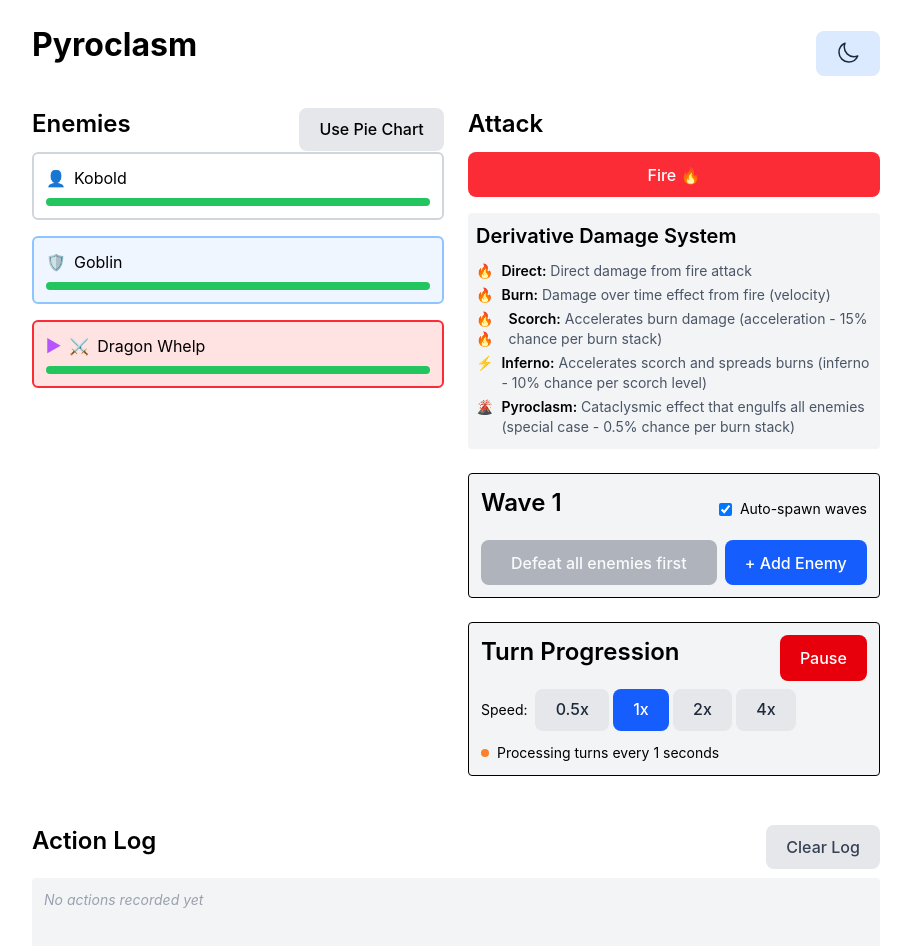
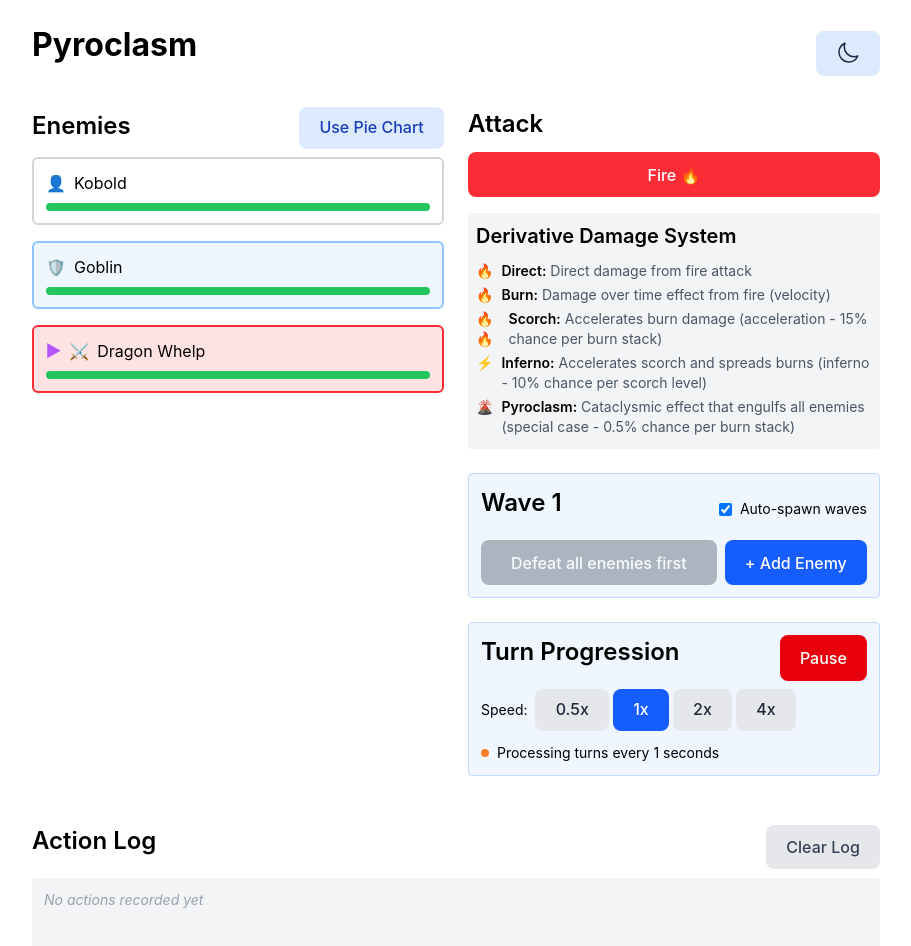
Before and after one commit to kyletolle/pyroclasm, a React (Vite) app: page / in a window 1280 px wide. Shown: the top 946 px of the page, without its empty margins (184-1095 px from the left). Built offline with nearby package versions, Linux system fonts and the light colour scheme.

Commit message:
Fix styles for light mode

```diff
--- a/src/components/AutoTicker.tsx
+++ b/src/components/AutoTicker.tsx
@@ -27,7 +27,13 @@ export function AutoTicker({
   ];
 
   return (
-    <div className="flex flex-col gap-2 border rounded p-3 bg-opacity-10 bg-gray-100 dark:bg-gray-800 dark:bg-opacity-20">
+    <div
+      className={`flex flex-col gap-2 border rounded p-3 ${
+        isDark
+          ? 'bg-gray-800 bg-opacity-20 border-gray-700'
+          : 'bg-blue-50 border-blue-200'
+      }`}
+    >
       <div className="flex items-center justify-between">
         <h2 className="text-xl font-bold">Turn Progression</h2>
         <button
@@ -78,7 +84,9 @@ export function AutoTicker({
         </div>
       ) : (
         <div className="mt-2 flex items-center justify-between">
-          <span className="text-sm text-amber-600 dark:text-amber-400">
+          <span
+            className={`text-sm ${isDark ? 'text-amber-400' : 'text-amber-700'}`}
+          >
             Turn processing paused
           </span>
           <button
--- a/src/components/EnemyList.tsx
+++ b/src/components/EnemyList.tsx
@@ -313,7 +313,11 @@ export function EnemyList({ enemies, selected, onSelect }: Props) {
         <h2 className="text-xl font-bold mb-2">Enemies</h2>
         <button
           onClick={() => setUsePieChart(!usePieChart)}
-          className="text-xs py-1 px-2 rounded bg-gray-200 dark:bg-gray-700 hover:bg-gray-300 dark:hover:bg-gray-600"
+          className={`text-xs py-1 px-2 mb-2 rounded ${
+            isDark
+              ? 'bg-gray-700 hover:bg-gray-600 text-gray-300'
+              : 'bg-blue-100 hover:bg-blue-200 text-blue-800'
+          }`}
         >
           {usePieChart ? 'Use Linear Bar' : 'Use Pie Chart'}
         </button>
--- a/src/components/WaveControls.tsx
+++ b/src/components/WaveControls.tsx
@@ -21,7 +21,13 @@ export function WaveControls({
   const isDark = theme === 'dark';
 
   return (
-    <div className="flex flex-col gap-2 border rounded p-3 bg-opacity-10 bg-gray-100 dark:bg-gray-800 dark:bg-opacity-20">
+    <div
+      className={`flex flex-col gap-2 border rounded p-3 ${
+        isDark
+          ? 'bg-gray-800 bg-opacity-20 border-gray-700'
+          : 'bg-blue-50 border-blue-200'
+      }`}
+    >
       <div className="flex justify-between items-center">
         <h2 className="text-xl font-bold">Wave {waveNumber}</h2>
         <div className="flex items-center gap-2">
```
